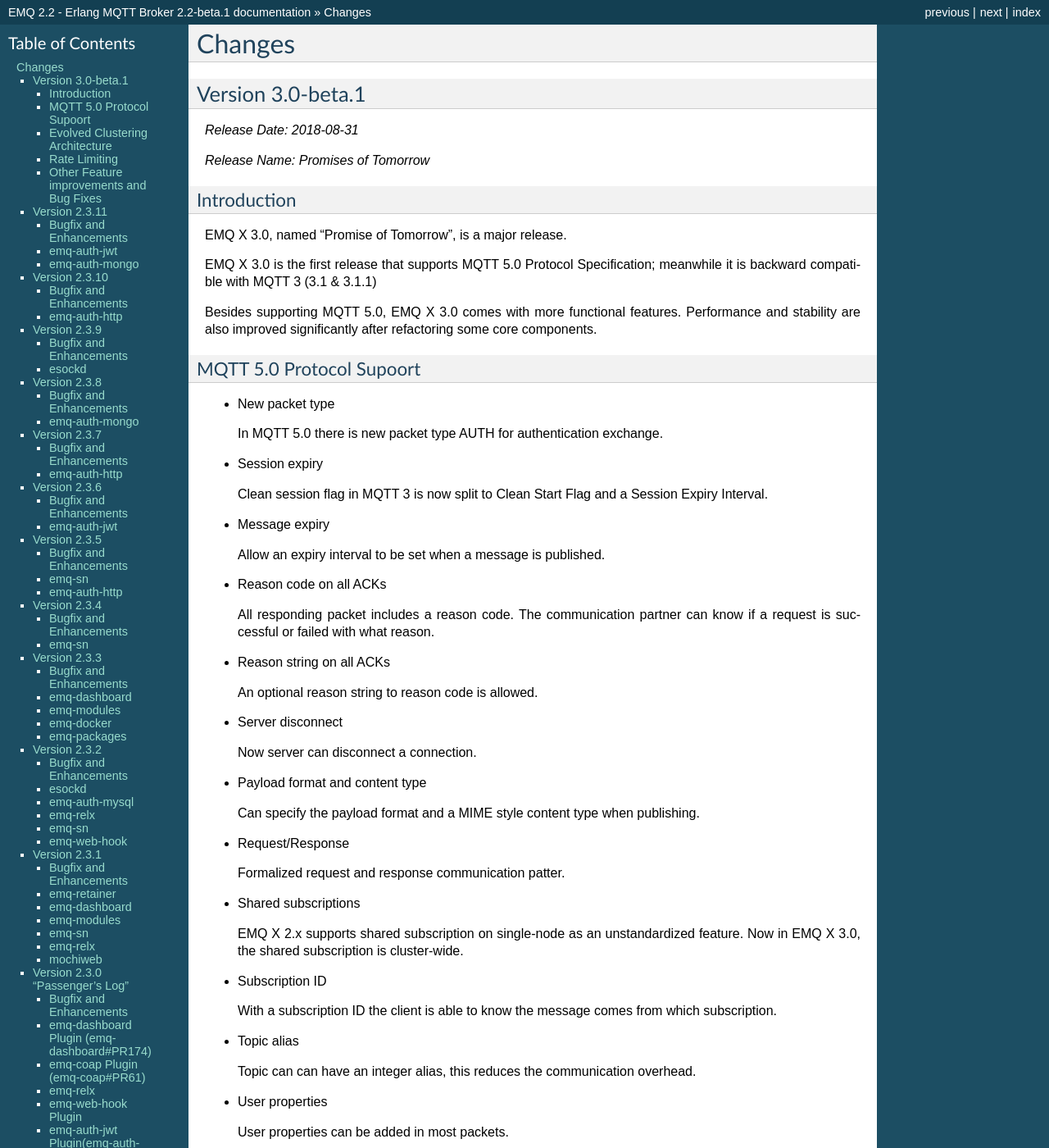
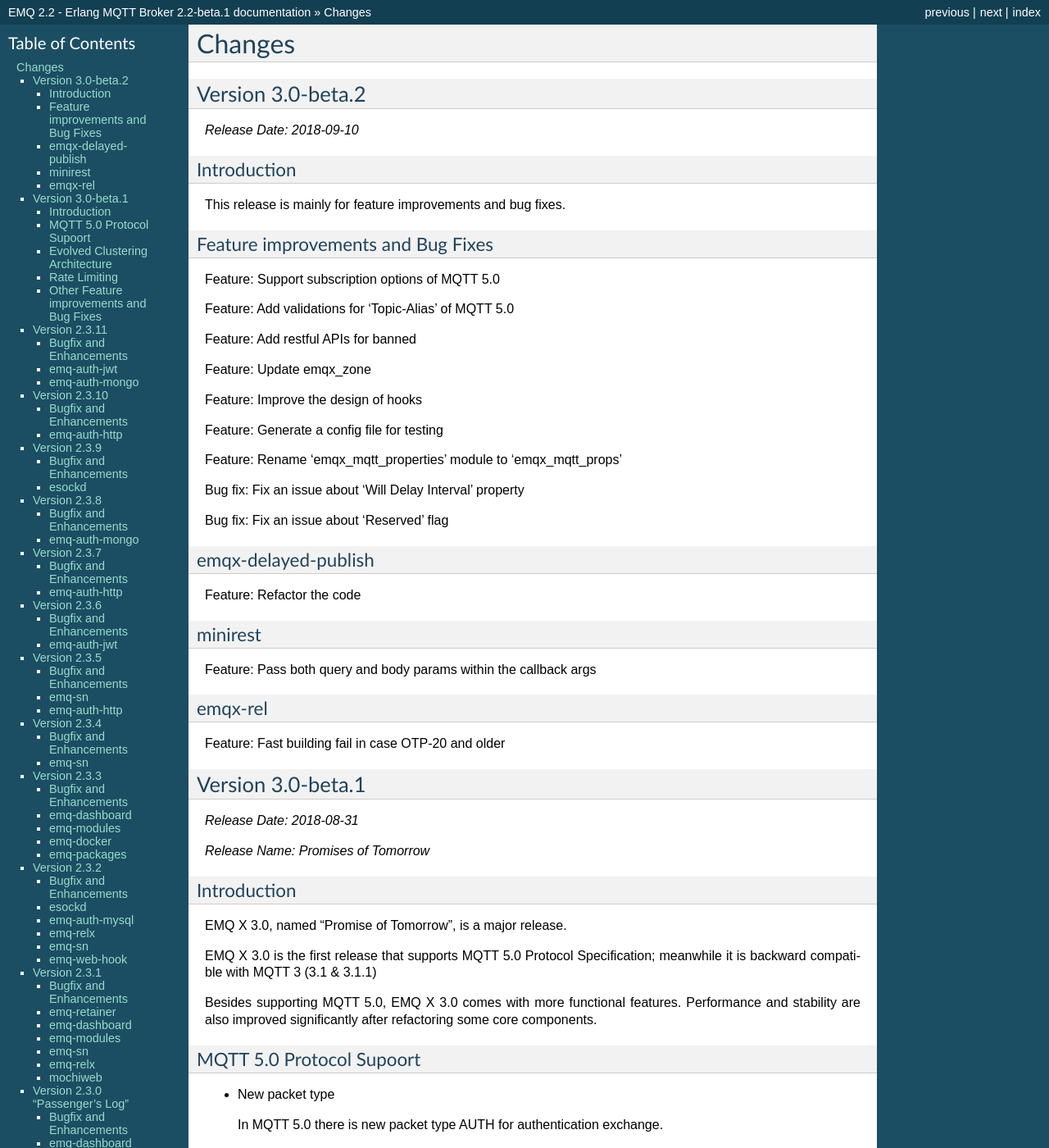
Before and after one commit to emqxarchive/emqx-docs-en, a Sphinx documentation site: the page built from source/changes.rst, in a window 1280 px wide and 1400 px high. Shown: the whole window at 82% size. Built offline with Sphinx 7.4.7, drawn with Linux system fonts in a browser that asks for light colours.

Commit message:
Release EMQ X 3.0-beta.2

```diff
--- a/source/changes.rst
+++ b/source/changes.rst
@@ -4,6 +4,50 @@
 =======
 Changes
 =======
+.. _release_3.0_beta.2:
+--------------
+Version 3.0-beta.2
+--------------
+
+*Release Date: 2018-09-10*
+
+Introduction
+------------
+This release is mainly for feature improvements and bug fixes.
+
+Feature improvements and Bug Fixes
+----------------------------------------
+
+Feature: Support subscription options of MQTT 5.0
+
+Feature: Add validations for 'Topic-Alias' of MQTT 5.0
+
+Feature: Add restful APIs for banned
+
+Feature: Update emqx_zone
+
+Feature: Improve the design of hooks
+
+Feature: Generate a config file for testing
+
+Feature: Rename 'emqx_mqtt_properties' module to 'emqx_mqtt_props'
+
+Bug fix: Fix an issue about 'Will Delay Interval' property
+
+Bug fix: Fix an issue about 'Reserved' flag
+
+emqx-delayed-publish
+----------------------
+Feature: Refactor the code
+
+minirest
+---------
+Feature: Pass both query and body params within the callback args
+
+emqx-rel
+---------
+Feature: Fast building fail in case OTP-20 and older
+
 
 .. _release_3.0_beta.1:
 
```
